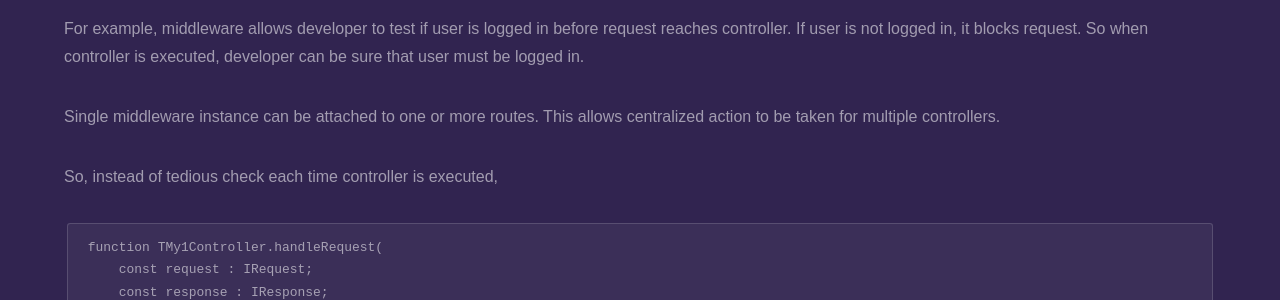
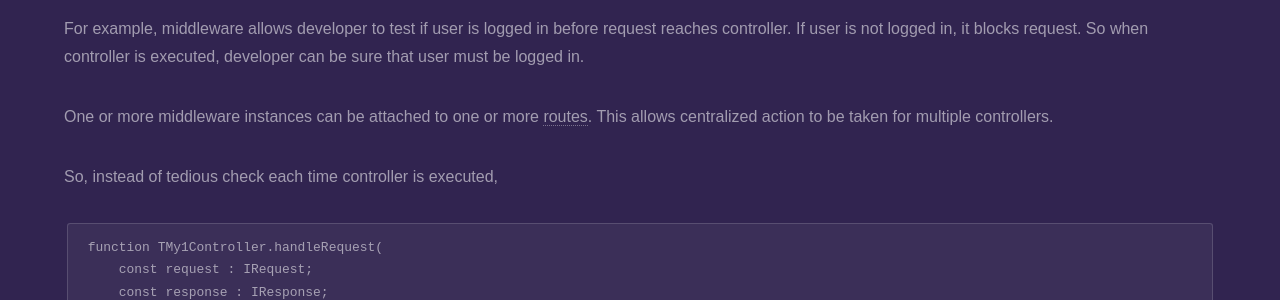
Before and after one commit to fanoframework/fanoframework.github.io, a Jekyll site: the page built from middlewares/index.md, in a window 1280 px wide and 900 px high. Shown: the part 423-723 px from the top of the window. Built offline with Jekyll 4.4.1, drawn with Linux system fonts in a browser that asks for light colours; our own code applies the rules of GitHub Pages for plain Markdown files.

Commit message:
add reference to route docs

```diff
--- a/middlewares/index.md
+++ b/middlewares/index.md
@@ -12,7 +12,7 @@ In Fano Framework, middleware is an optional software component that is executed
 For example, middleware allows developer to test if user is logged in before request reaches controller. If user is not logged in, it blocks request.
 So when controller is executed, developer can be sure that user must be logged in.
 
-Single middleware instance can be attached to one or more routes. This allows centralized action to be taken for multiple controllers.
+One or more middleware instances can be attached to one or more [routes](/working-with-router). This allows centralized action to be taken for multiple controllers.
 
 So, instead of tedious check each time controller is executed,
 
```
